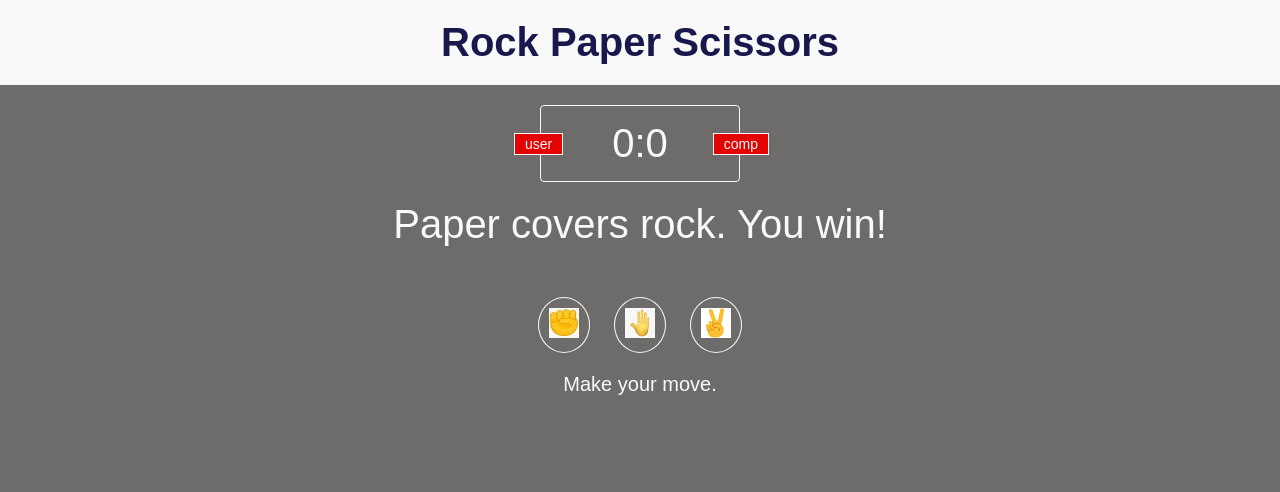
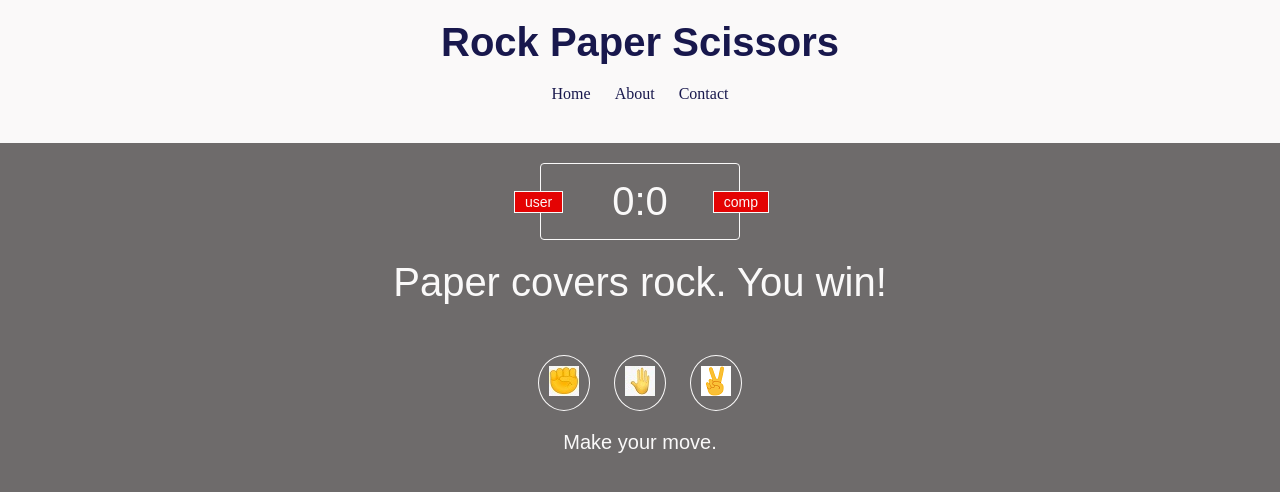
Before and after one commit to salauib/Rock-Paper-Scissors, a plain HTML site: page index.htm in a window 1280 px wide. Drawn offline with Linux system fonts and the light colour scheme.

Commit message:
Nave tags added to index.html  Decorated nav tags in index.css

```diff
--- a/index.css
+++ b/index.css
@@ -11,6 +11,21 @@ body {
 header {
     background-color: rgb(250, 249, 249);
     padding: 20px;
+}
+
+.nav-div {
+    text-align: center;
+    color: rgb(24, 24, 77);
+    margin: 20px auto;
+}
+
+.nav-nav>span {
+    margin: 10px;
+}
+
+span a {
+    text-decoration: none;
+    color: rgb(24, 24, 77);
 }
 
 header h1 {
--- a/index.htm
+++ b/index.htm
@@ -12,6 +12,11 @@
 <body>
     <header>
         <h1>Rock Paper Scissors</h1>
+        <div class="nav-div">
+            <nav class="nav-nav">
+                <span id="home"><a href="#">Home</a></span> <span id="about"><a href="#">About</a></span> <span id="contact"><a href="#">Contact</a></span>
+            </nav>
+        </div>
     </header>
 
     <div class="score-board">
```
